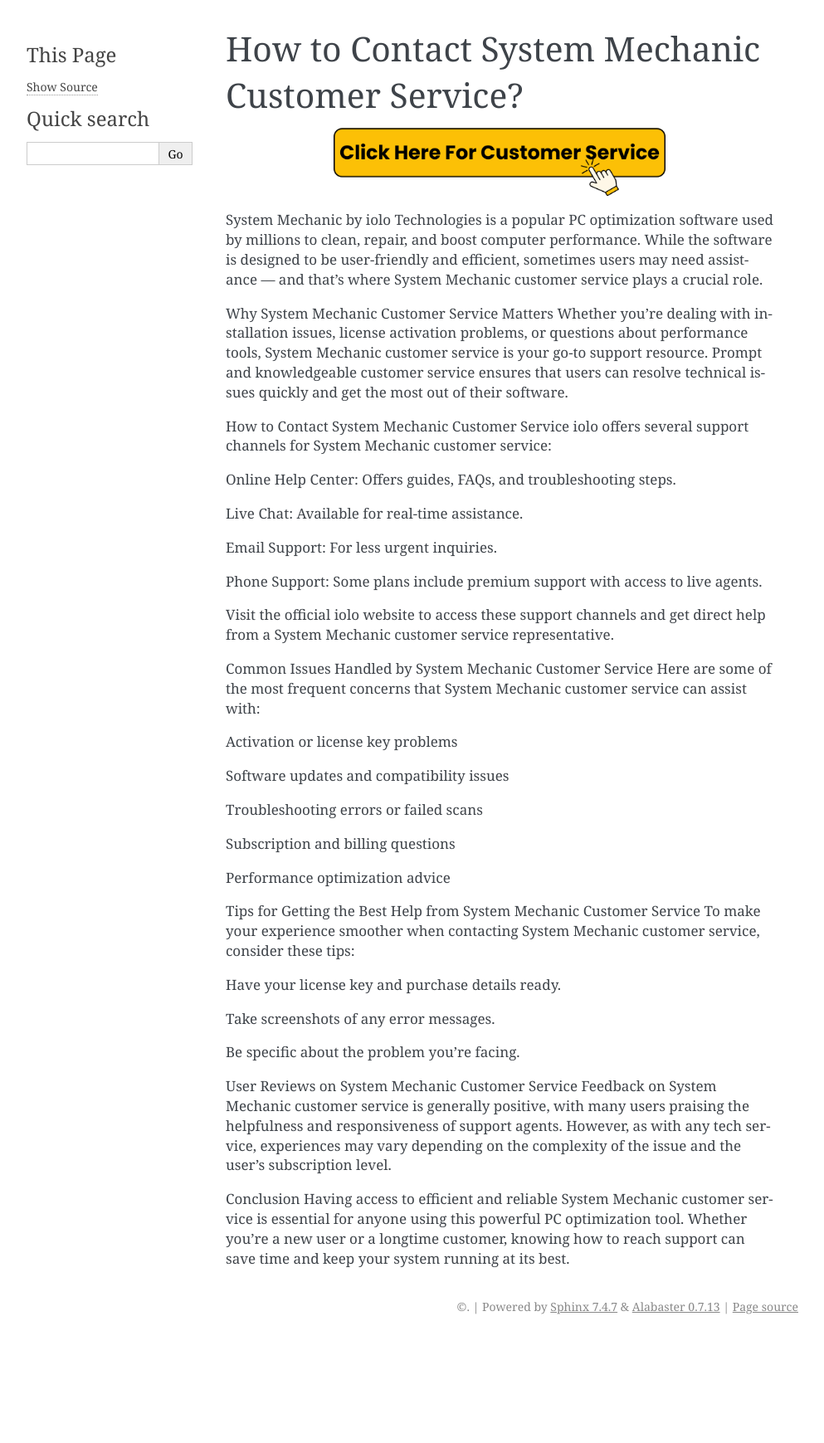
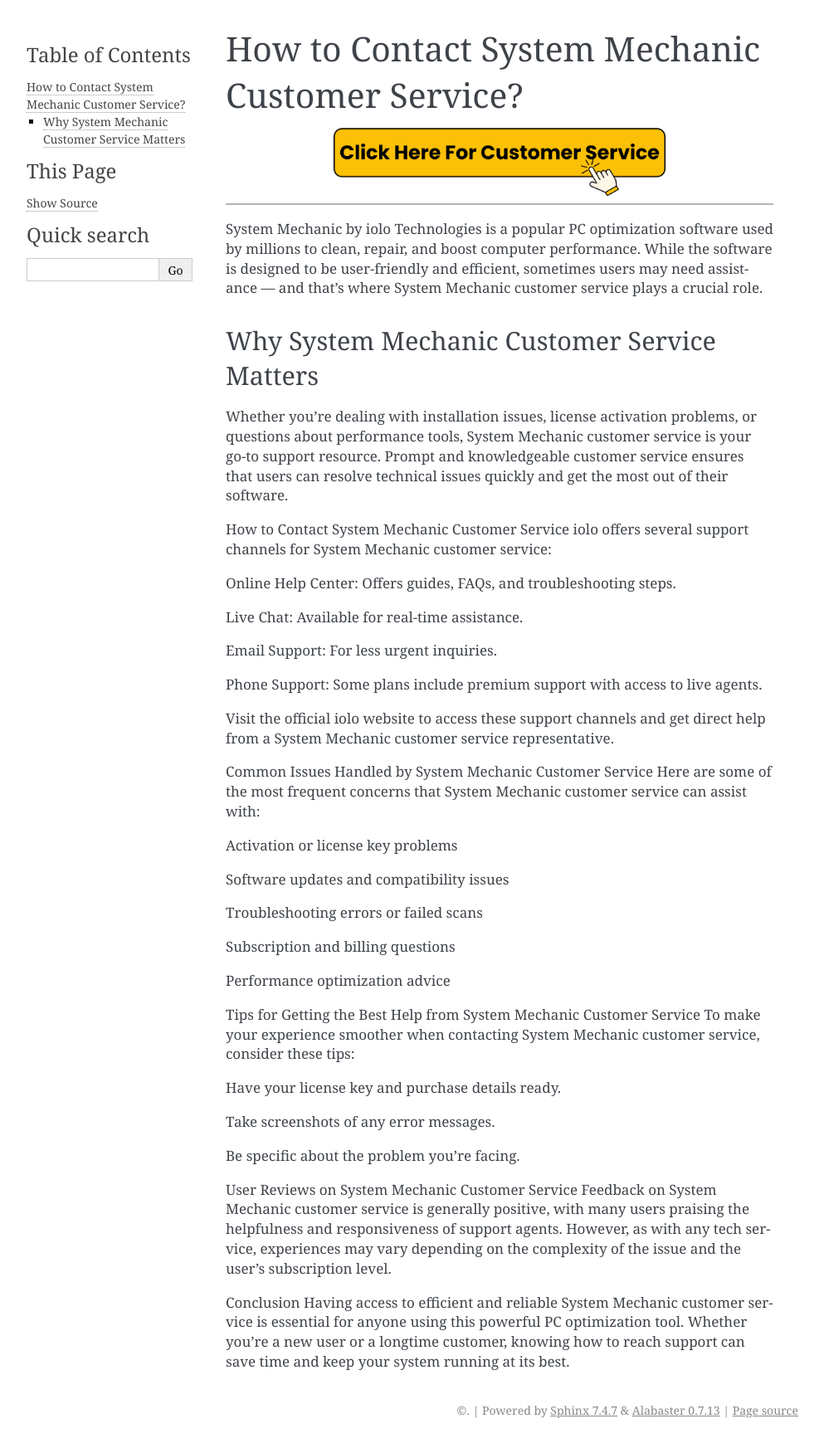
Before and after one commit to nikkjonee/systemmechanic, a Sphinx documentation site: the page built from docs/index.rst, in a window 1280 px wide. Shown: the whole page at 83% size, without its empty margins (148-1141 px from the left). Built offline with Sphinx 7.4.7, drawn with Linux system fonts in a browser that asks for light colours; before the commit the page ends 1614 px from its top, so only the background shows below that.

```diff
--- a/docs/index.rst
+++ b/docs/index.rst
@@ -11,10 +11,12 @@ How to Contact System Mechanic Customer Service?
     :width: 400px
     :align: center
     :target: https://getchatsupport.live/
+____________________________________________
 
 System Mechanic by iolo Technologies is a popular PC optimization software used by millions to clean, repair, and boost computer performance. While the software is designed to be user-friendly and efficient, sometimes users may need assistance — and that's where System Mechanic customer service plays a crucial role.
 
 Why System Mechanic Customer Service Matters
+_________
 Whether you're dealing with installation issues, license activation problems, or questions about performance tools, System Mechanic customer service is your go-to support resource. Prompt and knowledgeable customer service ensures that users can resolve technical issues quickly and get the most out of their software.
 
 How to Contact System Mechanic Customer Service
```
